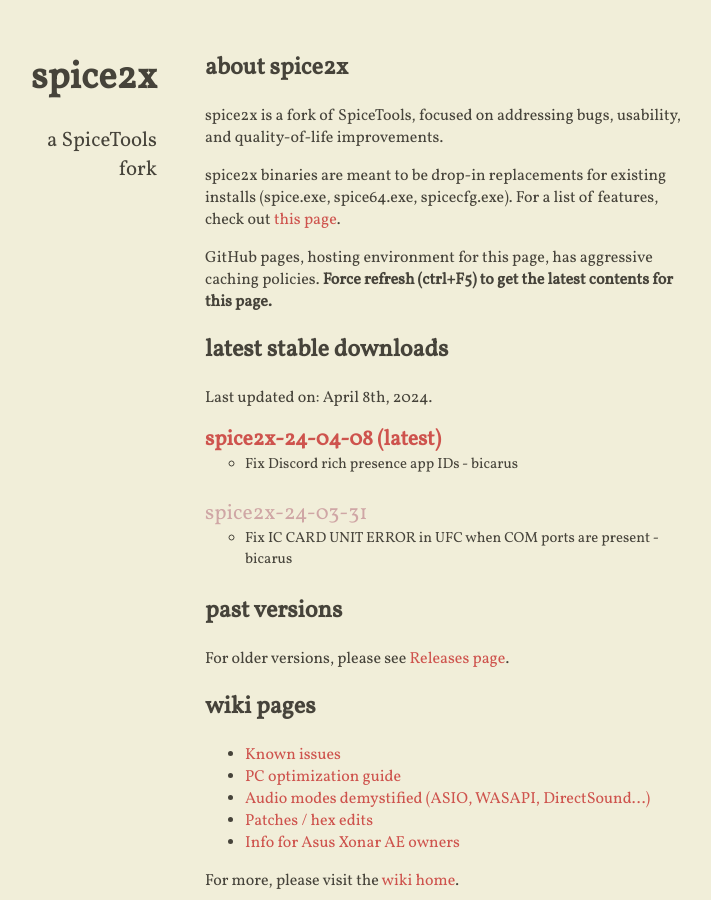
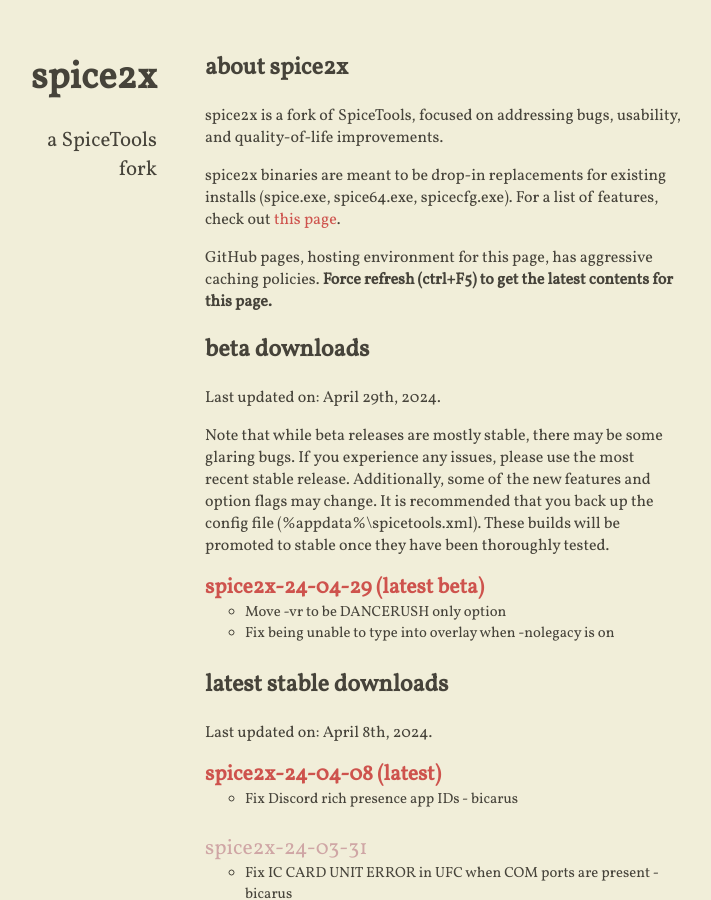
Before and after one commit to spice2x/spice2x.github.io, a Jekyll site: the page built from docs/index.html, in a window 1280 px wide and 900 px high. Shown: the whole window, without its empty margins (299-1010 px from the left). Built offline with Jekyll 4.4.1, drawn with Linux system fonts in a browser that asks for light colours; nearby versions of some CDN libraries.

Commit message:
24-04-29

```diff
--- a/docs/_includes/content.html
+++ b/docs/_includes/content.html
@@ -9,9 +9,9 @@
 <strong>Force refresh (ctrl+F5) to get the latest contents for this page.
 </strong></p>
 
-<!-- <h2>beta downloads</h2>
+<h2>beta downloads</h2>
 
-<p>Last updated on: March 31st, 2024.</p>
+<p>Last updated on: April 29th, 2024.</p>
 
 <p>Note that while beta releases are mostly stable, there may be some glaring bugs. If you experience any issues, please
   use the most recent stable release. Additionally, some of the new features and option flags may change. It is
@@ -19,7 +19,16 @@
   stable once they have been thoroughly tested.
 </p>
 <ul class="downloads-beta highlight-latest">
-</ul> -->
+  <li>
+    <a class="download-link" href="https://github.com/spice2x/spice2x.github.io/releases/download/24-04-29/spice2x-24-04-29.zip">
+      spice2x-24-04-29
+    </a>
+    <ul>
+      <li>Move -vr to be DANCERUSH only option</li>
+      <li>Fix being unable to type into overlay when -nolegacy is on</li>
+    </ul>
+  </li>
+</ul>
 
 <h2>latest stable downloads</h2>
 
```
